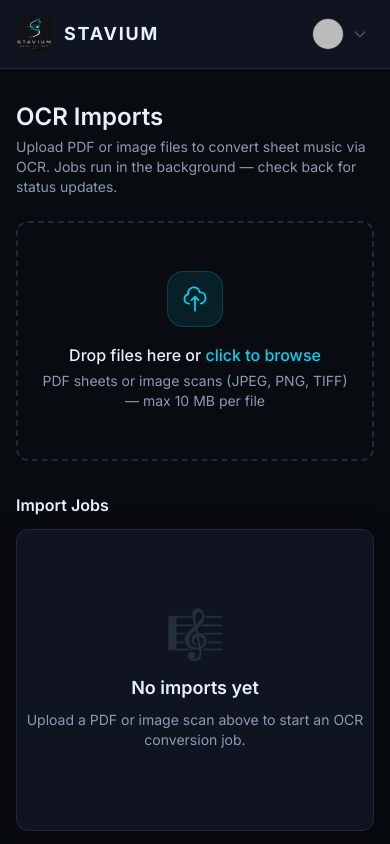
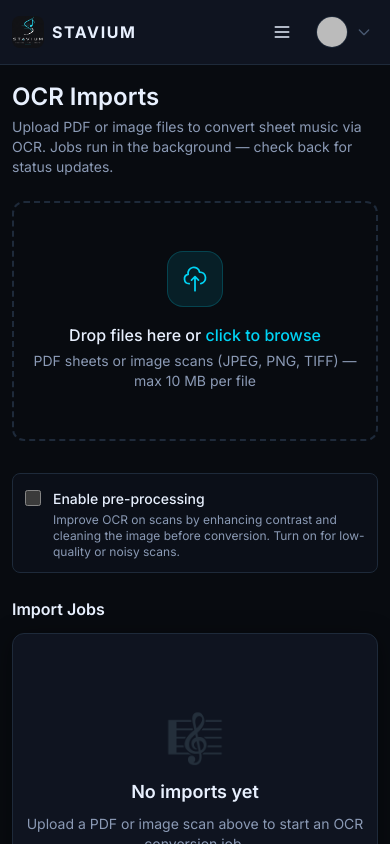
Before and after one commit to riz1103/stavium, a React (Vite) app: page /imports in a window 390 px wide. Built offline with nearby package versions, Linux system fonts and the light colour scheme; no server answers; the database is empty; sample sign-in values are in the browser's storage; what vexflow would draw is missing.

Commit message:
Enhance mobile navigation in Dashboard and ImportsPage with a hamburger menu and close functionality. Implement state management for the navigation menu and update OMRService to support image pre-processing during file conversions.

```diff
--- a/src/pages/Dashboard.tsx
+++ b/src/pages/Dashboard.tsx
@@ -20,7 +20,9 @@ export const Dashboard = () => {
   const [activeTab, setActiveTab] = useState<Tab>('mine');
   const [searchQuery, setSearchQuery] = useState('');
   const [avatarDropdownOpen, setAvatarDropdownOpen] = useState(false);
+  const [navMenuOpen, setNavMenuOpen] = useState(false);
   const avatarDropdownRef = useRef<HTMLDivElement>(null);
+  const navMenuRef = useRef<HTMLDivElement>(null);
   const [avatarImageError, setAvatarImageError] = useState(false);
   const [importing, setImporting] = useState(false);
   const importInputRef = useRef<HTMLInputElement>(null);
@@ -82,6 +84,18 @@ export const Dashboard = () => {
       return () => document.removeEventListener('mousedown', handleClickOutside);
     }
   }, [avatarDropdownOpen]);
+
+  // Close mobile nav when clicking outside
+  useEffect(() => {
+    if (!navMenuOpen) return;
+    const handler = (e: MouseEvent) => {
+      if (navMenuRef.current && !navMenuRef.current.contains(e.target as Node)) {
+        setNavMenuOpen(false);
+      }
+    };
+    document.addEventListener('click', handler);
+    return () => document.removeEventListener('click', handler);
+  }, [navMenuOpen]);
 
   const loadCompositions = async () => {
     if (!user) return;
@@ -199,18 +213,22 @@ export const Dashboard = () => {
   return (
     <div className="min-h-screen bg-sv-bg flex flex-col overflow-hidden">
       {/* ── Header ─────────────────────────────────────────────────────────── */}
-      <header className="flex-shrink-0 border-b border-sv-border bg-sv-card">
-        <div className="max-w-6xl mx-auto px-4 sm:px-6 py-3 flex items-center justify-between">
-          {/* Logo + nav */}
-          <div className="flex items-center gap-6">
-            <div className="flex items-center gap-3">
-              <img src="/stavium_logo.png" alt="Stavium" className="w-9 h-9 rounded-lg object-cover" />
-              <div>
-                <span className="text-lg font-bold tracking-widest text-sv-text uppercase">STAVIUM</span>
+      <header className="flex-shrink-0 border-b border-sv-border bg-sv-card relative">
+        <div className="max-w-6xl mx-auto px-3 sm:px-6 py-2.5 sm:py-3 flex items-center justify-between gap-2">
+          {/* Logo + nav (desktop) + hamburger (mobile) */}
+          <div ref={navMenuRef} className="flex items-center gap-3 sm:gap-6 min-w-0 flex-1">
+            <button
+              onClick={() => navigate('/dashboard')}
+              className="flex items-center gap-2 sm:gap-3 flex-shrink-0 hover:opacity-80 transition-opacity"
+            >
+              <img src="/stavium_logo.png" alt="Stavium" className="w-8 h-8 sm:w-9 sm:h-9 rounded-lg object-cover" />
+              <div className="min-w-0">
+                <span className="text-base sm:text-lg font-bold tracking-widest text-sv-text uppercase">STAVIUM</span>
                 <span className="hidden sm:block text-xs text-sv-text-dim tracking-[0.2em] uppercase -mt-0.5">Compose · Play · Create</span>
               </div>
-            </div>
-            {/* Nav links */}
+            </button>
+
+            {/* Nav links — desktop */}
             <nav className="hidden sm:flex items-center gap-1">
               <button
                 className="px-3 py-1.5 rounded-md text-sm font-medium text-sv-cyan bg-sv-cyan/10 border border-sv-cyan/20"
@@ -230,7 +248,52 @@ export const Dashboard = () => {
                 Help
               </button>
             </nav>
+
+            {/* Hamburger — mobile only */}
+            <button
+              type="button"
+              onClick={() => { setNavMenuOpen((o) => !o); setAvatarDropdownOpen(false); }}
+              className="sm:hidden flex items-center justify-center w-10 h-10 rounded-lg text-sv-text hover:bg-sv-elevated transition-colors ml-auto"
+              aria-label="Open menu"
+              aria-expanded={navMenuOpen}
+            >
+              {navMenuOpen ? (
+                <svg className="w-5 h-5" fill="none" stroke="currentColor" viewBox="0 0 24 24">
+                  <path strokeLinecap="round" strokeLinejoin="round" strokeWidth={2} d="M6 18L18 6M6 6l12 12" />
+                </svg>
+              ) : (
+                <svg className="w-5 h-5" fill="none" stroke="currentColor" viewBox="0 0 24 24">
+                  <path strokeLinecap="round" strokeLinejoin="round" strokeWidth={2} d="M4 6h16M4 12h16M4 18h16" />
+                </svg>
+              )}
+            </button>
           </div>
+
+          {/* Mobile nav menu */}
+          {navMenuOpen && (
+            <div className="sm:hidden absolute top-full left-0 right-0 z-40 bg-sv-card border-b border-sv-border shadow-lg">
+              <nav className="px-3 py-2 flex flex-col gap-0.5 max-w-6xl mx-auto">
+                <button
+                  onClick={() => setNavMenuOpen(false)}
+                  className="flex items-center gap-3 px-4 py-3 rounded-lg text-left text-sm font-medium text-sv-cyan bg-sv-cyan/10 border border-sv-cyan/20"
+                >
+                  Compositions
+                </button>
+                <button
+                  onClick={() => { navigate('/imports'); setNavMenuOpen(false); }}
+                  className="flex items-center gap-3 px-4 py-3 rounded-lg text-left text-sm font-medium text-sv-text-muted hover:text-sv-text hover:bg-sv-elevated transition-colors"
+                >
+                  Imports
+                </button>
+                <button
+                  onClick={() => { navigate('/help'); setNavMenuOpen(false); }}
+                  className="flex items-center gap-3 px-4 py-3 rounded-lg text-left text-sm font-medium text-sv-text-muted hover:text-sv-text hover:bg-sv-elevated transition-colors"
+                >
+                  Help
+                </button>
+              </nav>
+            </div>
+          )}
 
           {/* Avatar Dropdown */}
           <div className="relative" ref={avatarDropdownRef}>
--- a/src/pages/ImportsPage.tsx
+++ b/src/pages/ImportsPage.tsx
@@ -220,8 +220,11 @@ export const ImportsPage = () => {
   const [avatarImageError, setAvatarImageError]     = useState(false);
   const [selectedPDF, setSelectedPDF] = useState<File | null>(null);
   const [pageRange, setPageRange] = useState<string>('');
+  const [preprocess, setPreprocess] = useState(false);
   const [currentTime, setCurrentTime] = useState(new Date()); // For real-time progress updates
+  const [navMenuOpen, setNavMenuOpen] = useState(false);
   const avatarDropdownRef = useRef<HTMLDivElement>(null);
+  const navMenuRef = useRef<HTMLDivElement>(null);
   const fileInputRef      = useRef<HTMLInputElement>(null);
 
   // ── Avatar helpers ─────────────────────────────────────────────────────────
@@ -268,9 +271,21 @@ export const ImportsPage = () => {
         setAvatarDropdownOpen(false);
       }
     };
-    document.addEventListener('mousedown', handler);
-    return () => document.removeEventListener('mousedown', handler);
+    document.addEventListener('click', handler);
+    return () => document.removeEventListener('click', handler);
   }, [avatarDropdownOpen]);
+
+  // Close mobile nav when clicking outside
+  useEffect(() => {
+    if (!navMenuOpen) return;
+    const handler = (e: MouseEvent) => {
+      if (navMenuRef.current && !navMenuRef.current.contains(e.target as Node)) {
+        setNavMenuOpen(false);
+      }
+    };
+    document.addEventListener('click', handler);
+    return () => document.removeEventListener('click', handler);
+  }, [navMenuOpen]);
 
   // ── Upload logic ───────────────────────────────────────────────────────────
   const handleFiles = useCallback(async (files: File[]) => {
@@ -285,7 +300,7 @@ export const ImportsPage = () => {
 
       if (allImages) {
         const pageNumbers = files.map((_, i) => i + 1);
-        await omrService.queueImagesConversion(files, pageNumbers);
+        await omrService.queueImagesConversion(files, pageNumbers, preprocess);
         // Reset state after successful upload
         setSelectedPDF(null);
         setPageRange('');
@@ -303,7 +318,7 @@ export const ImportsPage = () => {
     } finally {
       setUploading(false);
     }
-  }, []);
+  }, [preprocess]);
 
   // ── Upload PDF with optional page range ────────────────────────────────────
   const handlePDFUpload = useCallback(async () => {
@@ -311,7 +326,7 @@ export const ImportsPage = () => {
     setUploadError(null);
     setUploading(true);
     try {
-      await omrService.queuePDFConversion(selectedPDF, pageRange || undefined);
+      await omrService.queuePDFConversion(selectedPDF, pageRange || undefined, preprocess);
       // Success — the Firestore listener will automatically pick up the new job
       setSelectedPDF(null);
       setPageRange('');
@@ -323,7 +338,7 @@ export const ImportsPage = () => {
     } finally {
       setUploading(false);
     }
-  }, [selectedPDF, pageRange]);
+  }, [selectedPDF, pageRange, preprocess]);
 
   const handleInputChange = (e: React.ChangeEvent<HTMLInputElement>) => {
     if (!e.target.files) return;
@@ -580,24 +595,24 @@ export const ImportsPage = () => {
     <div className="min-h-screen bg-sv-bg flex flex-col overflow-hidden">
 
       {/* ── Header ─────────────────────────────────────────────────────────── */}
-      <header className="flex-shrink-0 border-b border-sv-border bg-sv-card">
-        <div className="max-w-6xl mx-auto px-4 sm:px-6 py-3 flex items-center justify-between">
-          {/* Logo + nav */}
-          <div className="flex items-center gap-6">
+      <header className="flex-shrink-0 border-b border-sv-border bg-sv-card relative">
+        <div className="max-w-6xl mx-auto px-3 sm:px-6 py-2.5 sm:py-3 flex items-center justify-between gap-2">
+          {/* Logo + nav (desktop) + hamburger (mobile) */}
+          <div ref={navMenuRef} className="flex items-center gap-3 sm:gap-6 min-w-0 flex-1">
             <button
               onClick={() => navigate('/dashboard')}
-              className="flex items-center gap-3 hover:opacity-80 transition-opacity"
+              className="flex items-center gap-2 sm:gap-3 hover:opacity-80 transition-opacity flex-shrink-0"
             >
-              <img src="/stavium_logo.png" alt="Stavium" className="w-9 h-9 rounded-lg object-cover" />
-              <div>
-                <span className="text-lg font-bold tracking-widest text-sv-text uppercase">STAVIUM</span>
+              <img src="/stavium_logo.png" alt="Stavium" className="w-8 h-8 sm:w-9 sm:h-9 rounded-lg object-cover" />
+              <div className="min-w-0">
+                <span className="text-base sm:text-lg font-bold tracking-widest text-sv-text uppercase">STAVIUM</span>
                 <span className="hidden sm:block text-xs text-sv-text-dim tracking-[0.2em] uppercase -mt-0.5">
                   Compose · Play · Create
                 </span>
               </div>
             </button>
 
-            {/* Nav links */}
+            {/* Nav links — desktop */}
             <nav className="hidden sm:flex items-center gap-1">
               <button
                 onClick={() => navigate('/dashboard')}
@@ -617,7 +632,51 @@ export const ImportsPage = () => {
                 Help
               </button>
             </nav>
+
+            {/* Hamburger — mobile only */}
+            <button
+              type="button"
+              onClick={() => { setNavMenuOpen((o) => !o); setAvatarDropdownOpen(false); }}
+              className="sm:hidden flex items-center justify-center w-10 h-10 rounded-lg text-sv-text hover:bg-sv-elevated transition-colors ml-auto"
+              aria-label="Open menu"
+              aria-expanded={navMenuOpen}
+            >
+              {navMenuOpen ? (
+                <svg className="w-5 h-5" fill="none" stroke="currentColor" viewBox="0 0 24 24">
+                  <path strokeLinecap="round" strokeLinejoin="round" strokeWidth={2} d="M6 18L18 6M6 6l12 12" />
+                </svg>
+              ) : (
+                <svg className="w-5 h-5" fill="none" stroke="currentColor" viewBox="0 0 24 24">
+                  <path strokeLinecap="round" strokeLinejoin="round" strokeWidth={2} d="M4 6h16M4 12h16M4 18h16" />
+                </svg>
+              )}
+            </button>
           </div>
+
+          {/* Mobile nav menu */}
+          {navMenuOpen && (
+            <div className="sm:hidden absolute top-full left-0 right-0 z-40 bg-sv-card border-b border-sv-border shadow-lg">
+              <nav className="px-3 py-2 flex flex-col gap-0.5 max-w-6xl mx-auto">
+                <button
+                  onClick={() => { navigate('/dashboard'); setNavMenuOpen(false); }}
+                  className="flex items-center gap-3 px-4 py-3 rounded-lg text-left text-sm font-medium text-sv-text-muted hover:text-sv-text hover:bg-sv-elevated transition-colors"
+                >
+                  Compositions
+                </button>
+                <button
+                  className="flex items-center gap-3 px-4 py-3 rounded-lg text-left text-sm font-medium text-sv-cyan bg-sv-cyan/10 border border-sv-cyan/20"
+                >
+                  Imports
+                </button>
+                <button
+                  onClick={() => { navigate('/help'); setNavMenuOpen(false); }}
+                  className="flex items-center gap-3 px-4 py-3 rounded-lg text-left text-sm font-medium text-sv-text-muted hover:text-sv-text hover:bg-sv-elevated transition-colors"
+                >
+                  Help
+                </button>
+              </nav>
+            </div>
+          )}
 
           {/* Avatar dropdown */}
           <div className="relative" ref={avatarDropdownRef}>
@@ -685,7 +744,7 @@ export const ImportsPage = () => {
 
       {/* ── Main ───────────────────────────────────────────────────────────── */}
       <main className="flex-1 overflow-y-auto">
-        <div className="max-w-6xl mx-auto px-4 sm:px-6 py-8">
+        <div className="max-w-6xl mx-auto px-3 sm:px-6 py-4 sm:py-8">
 
           {/* Page title */}
           <div className="mb-6">
@@ -741,6 +800,23 @@ export const ImportsPage = () => {
                 </>
               )}
             </div>
+          </div>
+
+          {/* ── Pre-processing option ───────────────────────────────────────────── */}
+          <div className="mb-6 flex items-start gap-3 p-3 rounded-lg bg-sv-card/50 border border-sv-border">
+            <input
+              id="preprocess"
+              type="checkbox"
+              checked={preprocess}
+              onChange={(e) => setPreprocess(e.target.checked)}
+              className="mt-1 w-4 h-4 rounded border-sv-border bg-sv-elevated text-sv-cyan focus:ring-sv-cyan/50"
+            />
+            <label htmlFor="preprocess" className="flex-1 cursor-pointer">
+              <span className="text-sm font-medium text-sv-text">Enable pre-processing</span>
+              <p className="text-xs text-sv-text-muted mt-0.5">
+                Improve OCR on scans by enhancing contrast and cleaning the image before conversion. Turn on for low-quality or noisy scans.
+              </p>
+            </label>
           </div>
 
           {/* ── PDF Page Range Input (shown when PDF is selected) ───────────────── */}
```
Also changed, not shown: src/services/omrService.ts (+7 -4 lines).
